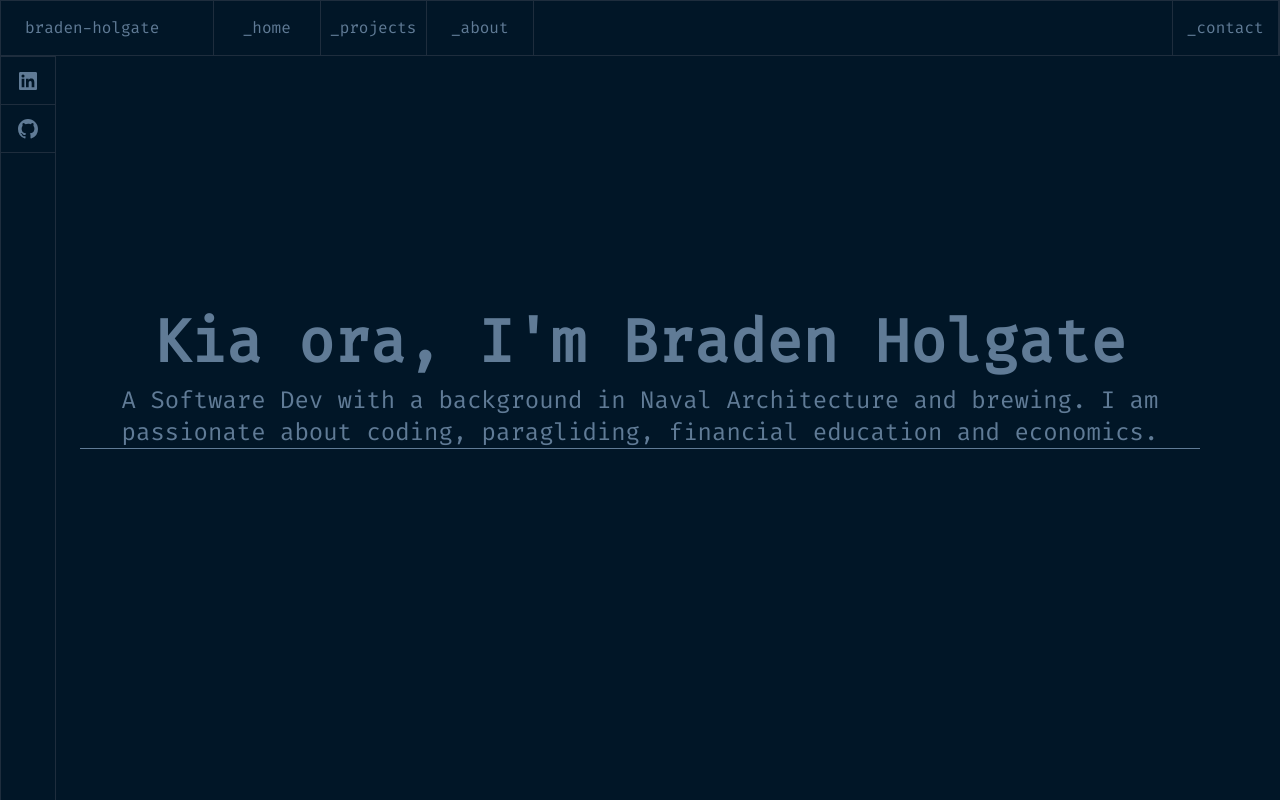
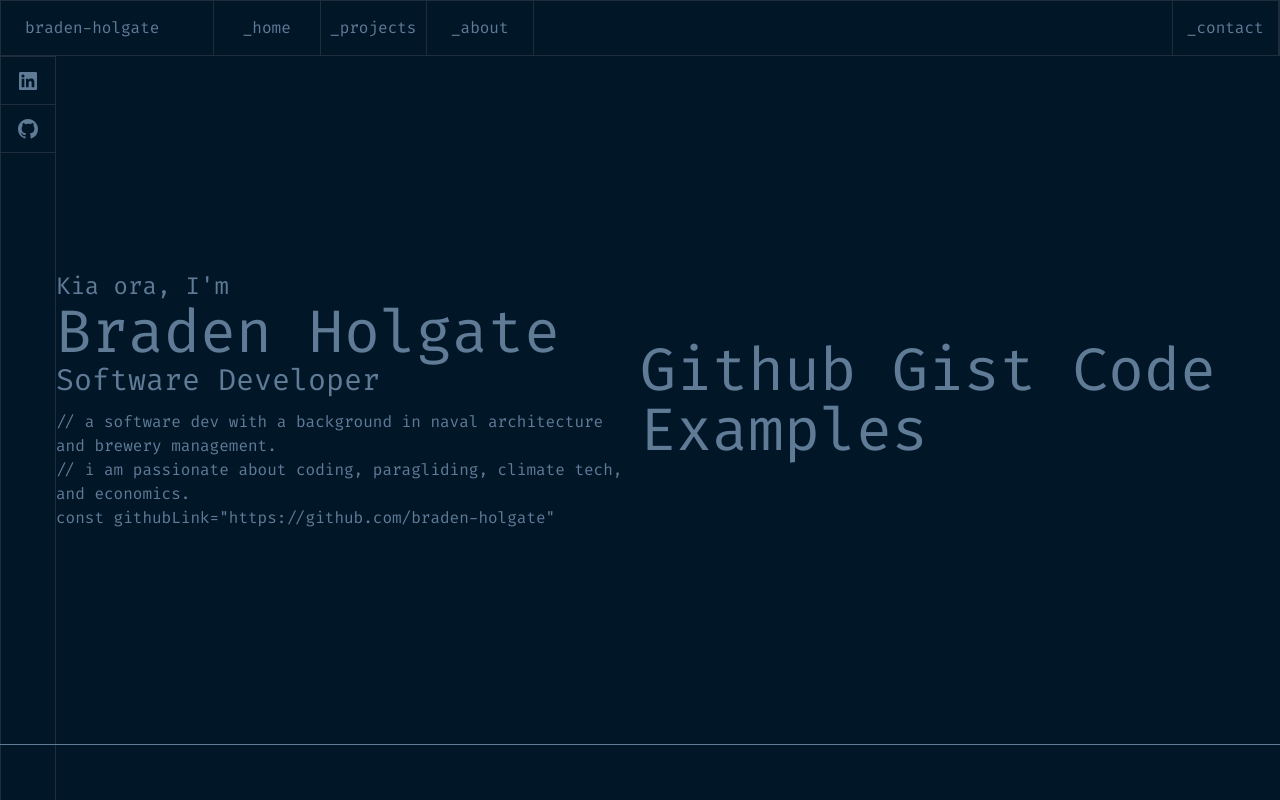
Before and after one commit to braden-holgate/jamstack-portfolio, a Next.js app: page / in a window 1280 px wide. Built offline with nearby package versions, Linux system fonts and the light colour scheme.

Commit message:
Update welcome and partially styled

```diff
--- a/components/Layout.tsx
+++ b/components/Layout.tsx
@@ -9,8 +9,8 @@ export const siteTitle = 'Developer Portfolio'
 export default function Layout({ children, home }) {
   const name: string = 'Braden Holgate'
   return (
-    <div className='flex min-h-screen flex-col items-center justify-center
-     py- box-border bg-primary-light text-secondary-grey'>
+    <div className='flex min-h-screen min-w-full flex-col items-start justify-center
+     box-border bg-primary-light text-secondary-grey'>
       <Head>
         <title>Braden Holgate - Dev</title>
         <meta
@@ -21,9 +21,9 @@ export default function Layout({ children, home }) {
       </Head>
       <NavBar />
       <ContactSideBar />
-      <main className='flex w-full flex-1 flex-col items-center justify-center px-20 text-center'>
-        {children}
-      </main>
+      {children}
+      <footer className="sticky bottom-0 flex h-14 w-full items-center justify-center border-t">
+      </footer>
     </div>
   )
 }
--- a/pages/index.tsx
+++ b/pages/index.tsx
@@ -7,18 +7,23 @@ import Link from 'next/link'
 const Home: NextPage = () => {
   return (
     <Layout home>
-        <h1 className="text-6xl font-bold">
-          Kia ora, I'm Braden Holgate
-        </h1>
-
-        <p className="mt-3 text-2xl">
-          A Software Dev with a background in Naval
-          Architecture and brewing. I am passionate about coding, paragliding, financial education
-          and economics.
-        </p>
-
-      <footer className="flex h-24 w-full items-center justify-center border-t">
-      </footer>
+      <main className='flex flex-1 flex-row w-full basis-full items-center justify-end px-14'>
+        <section className='flex flex-col text-left w-1/2'>
+          <p className='text-2xl' >Kia ora, I'm</p>
+          <p className="text-6xl">Braden Holgate</p>
+          <p className='text-3xl'>Software Developer</p>
+          <p className="mt-3">
+            // a software dev with a background in naval architecture and brewery management.
+          </p>
+          <p>
+            // i am passionate about coding, paragliding, climate tech, and economics.
+          </p>
+          <p className=''>const githubLink="https://github.com/braden-holgate"</p>
+        </section>
+        <section className='flex flex-col justify-start text-left w-1/2'>
+          <p className="text-6xl">Github Gist Code Examples</p>
+        </section>
+      </main>
     </Layout>
   )
 }
```
